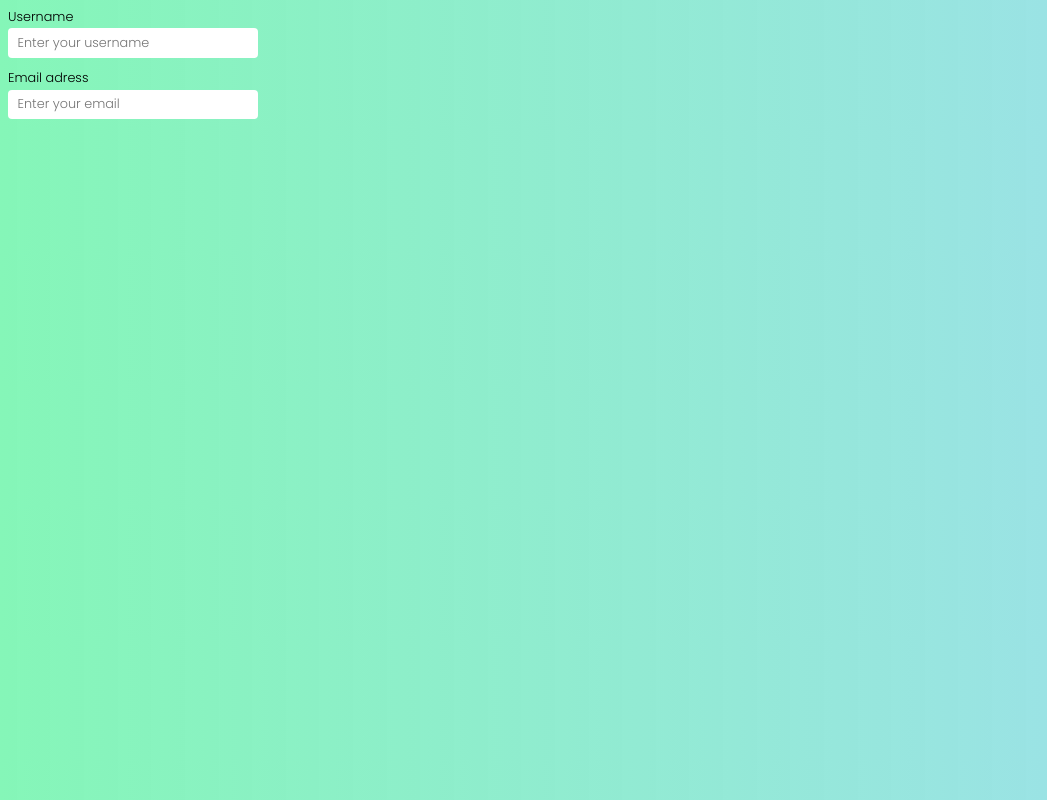
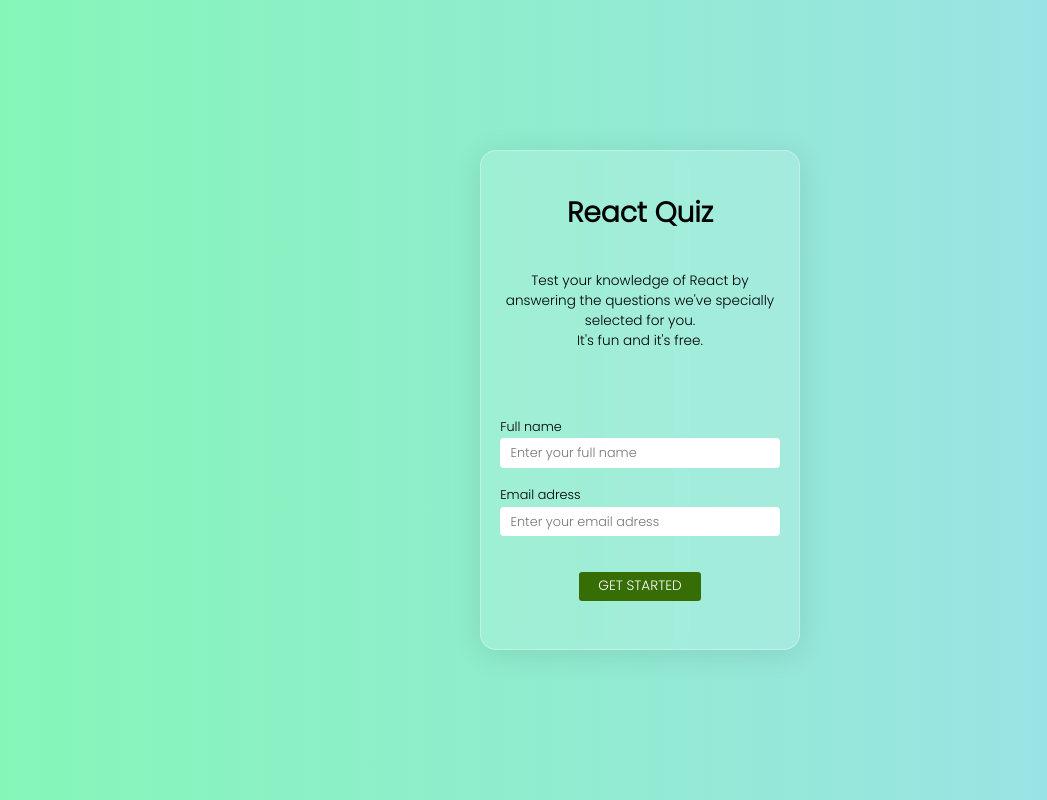
Before and after one commit to CREDO23/reactjs-course, a React (Vite) app in the folder 3-Interactivity/Quiz-app/: page / in a window 1280 px wide. Shown: the whole page, without its empty margins (0-1047 px from the left). Built offline with nearby package versions, Linux system fonts and the light colour scheme.

Commit message:
feat: add the home component

```diff
--- a/3-Interactivity/Quiz-app/src/app.jsx
+++ b/3-Interactivity/Quiz-app/src/app.jsx
@@ -1,11 +1,11 @@
+import Home from "./components/home";
 import Button from "./components/shared/button";
 import Input from "./components/shared/input";
 
 export default function App() {
   return (
     <>
-      <Input placeholder={"Enter your username"} name={"Username"}/>
-      <Input placeholder={"Enter your email"} name={"Email adress"}/>
+      <Home/>
     </>
   );
 }
--- /dev/null
+++ b/3-Interactivity/Quiz-app/src/components/home/index.jsx
@@ -0,0 +1,31 @@
+import styles from "../../styles/components/home.module.css";
+import Button from "../shared/button";
+import Input from "../shared/input";
+
+export default function Home() {
+  return (
+    <section id={styles["home"]}>
+      <div>
+        <div className={styles["intro"]}>
+          <h3>React Quiz</h3>
+          <p>
+            Test your knowledge of React by answering the questions we've
+            specially selected for you. <br/> It's fun and it's free.
+          </p>
+        </div>
+        <form className={styles["form"]}>
+          <div className={styles["inputs"]}>
+            <Input label={"Full name"} placeholder={"Enter your full name"} />
+            <Input
+              label={"Email adress"}
+              placeholder={"Enter your email adress"}
+            />
+          </div>
+          <div style={styles["submit_button"]}>
+            <Button>Get started</Button>
+          </div>
+        </form>
+      </div>
+    </section>
+  );
+}
--- a/3-Interactivity/Quiz-app/src/components/shared/input.jsx
+++ b/3-Interactivity/Quiz-app/src/components/shared/input.jsx
@@ -1,13 +1,13 @@
-export default function Input({ name, error, placeholder, onChange, value }) {
+export default function Input({ label, error, placeholder, onChange, value }) {
   return (
     <div className="input">
-      <label htmlFor={name}>{name}</label>
+      <label htmlFor={label}>{label}</label>
       <input
         value={value}
         onChange={onChange}
         placeholder={placeholder}
         type="text"
-        id={name}
+        id={label}
       />
       {error && <p className="error">{error}</p>}
     </div>
--- /dev/null
+++ b/3-Interactivity/Quiz-app/src/styles/components/home.module.css
@@ -0,0 +1,53 @@
+#home {
+  width: 100vw;
+  height: 100vh;
+  display: flex;
+  align-items: center;
+  justify-content: center;
+}
+
+#home > div {
+  padding: 3rem 1rem;
+  border-radius: 0.5rem;
+  width: 20rem;
+  display: flex;
+  flex-direction: column;
+  align-items: center;
+  gap: 4rem;
+  background: rgba(255, 255, 255, 0.14);
+  border-radius: 16px;
+  box-shadow: 0 4px 30px rgba(0, 0, 0, 0.1);
+  backdrop-filter: blur(5px);
+  -webkit-backdrop-filter: blur(5px);
+  border: 1px solid rgba(255, 255, 255, 0.3);
+}
+
+.intro {
+  display: flex;
+  flex-direction: column;
+  align-items: center;
+  text-align: center;
+  width: 100%;
+  gap: 2rem;
+}
+
+.intro > p {
+  font-size: 0.85rem;
+}
+
+.form {
+  /* border: solid black 1px; */
+  width: 100%;
+  display: flex;
+  flex-direction: column;
+  align-items: center;
+  gap: 2rem;
+}
+
+.form > .inputs {
+  width: 100%;
+  display: flex;
+  flex-direction: column;
+  align-items: center;
+  gap: 0.75rem;
+}
--- a/3-Interactivity/Quiz-app/src/styles/index.css
+++ b/3-Interactivity/Quiz-app/src/styles/index.css
@@ -120,7 +120,7 @@ h4 {
   font-size: 0.875rem;
 }
 section {
-  padding: 3rem 2rem;
+  padding: 1rem;
   overflow: hidden;
 }
 @media screen and (min-width: 760px) {
@@ -147,7 +147,7 @@ section {
   }
 
   section {
-    padding: 8rem 14rem;
+    padding: 2.5rem;
   }
 }
 
@@ -166,7 +166,6 @@ body::-webkit-scrollbar-thumb {
 .btn {
   padding: 0.3rem 1.2rem;
   font-size: .85rem;
-  margin: 0.3rem;
   transition: all;
   cursor: pointer;
   display: inline-block;
@@ -200,21 +199,21 @@ body::-webkit-scrollbar-thumb {
 /*  Input */
 
 .input{
-  margin: 0.3rem;
   display: flex;
   gap: .15rem;
   flex-direction: column;
   font-size: .8rem;
   padding: 0.2rem;
-  width: 16rem;
+  width: 100%;
 }
 
 .input input{
-  padding: 0.3rem .6rem;
+  padding: 0.3rem .65rem;
   outline: none;
   font-size: .85rem;
   border: none;
   border-radius: .25rem;
+  width: 100%;
 }
 
 .input input::placeholder{
```
Also changed, not shown: 1 other file (tests, documents, lock files or other folders).
